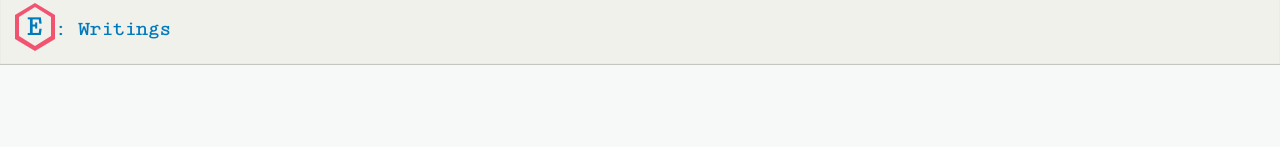
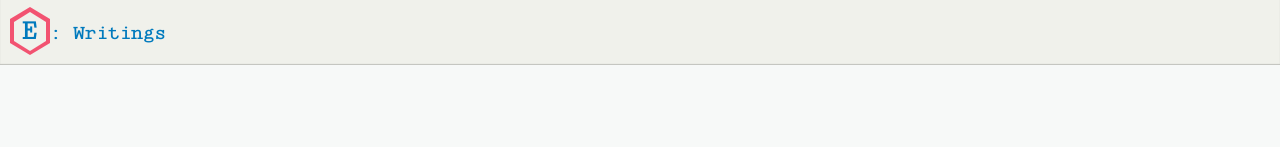
Before and after one commit to swans-one/swanstwo, a website: page src/html/writings/index.html in a window 1280 px wide. Shown: the top 147 px of the page. Drawn offline with nearby package versions, Linux system fonts and the light colour scheme; files that its build step writes are made by us from their sources.

Commit message:
Re-organized top-nav styles

```diff
--- /dev/null
+++ b/src/css/top-nav.scss
@@ -0,0 +1,27 @@
+@import 'colors';
+
+nav {
+    font-family: BlackboxMonoSerifBold, Courier, mono;
+    font-size: 1.1em;
+    background-color: $color-faceless-taupe;
+    padding-left: 10px;
+    box-shadow: inset 0px -1px 1px rgba($color-field-of-thorns-black, 0.2);
+    flex: 0 0 65px;
+
+    a {
+        &:visited { color: $color-toy-blue; }
+        &:hover { color: $color-berry-munch-pink; }
+    }
+
+    ol {
+        height: 100%;
+        display: flex;
+        align-items: center;
+    }
+    li {
+        &:before {
+            content: ": ";
+            color: $color-toy-blue; }
+        &:first-child:before { content: "" }
+    }
+}
--- a/src/css/writings/base_post.scss
+++ b/src/css/writings/base_post.scss
@@ -1,6 +1,7 @@
 @import '../base';
 
 @import '../hex-lib';
+@import '../top-nav';
 
 @import 'gradient_rule';
 
@@ -9,32 +10,6 @@ body {
     display: flex;
     flex-direction: column;
     height: 100%;
-}
-
-nav {
-    font-family: BlackboxMonoSerifBold, Courier, mono;
-    font-size: 1.1em;
-    background-color: $color-faceless-taupe;
-    padding-left: 10px;
-    box-shadow: inset 0px -1px 1px rgba($color-field-of-thorns-black, 0.2);
-    flex: 0 0 65px;
-
-    a {
-        &:visited { color: $color-toy-blue; }
-        &:hover { color: $color-berry-munch-pink; }
-    }
-
-    ol {
-        height: 100%;
-        display: flex;
-        align-items: center;
-    }
-    li {
-        &:before {
-            content: ": ";
-            color: $color-toy-blue; }
-        &:first-child:before { content: "" }
-    }
 }
 
 article {
--- a/src/css/writings/writings_list.scss
+++ b/src/css/writings/writings_list.scss
@@ -1,7 +1,13 @@
 @import '../base';
 
 @import '../hex-lib';
-@import '../headerfooter';
+@import '../top-nav';
+
+body {
+    display: flex;
+    flex-direction: column;
+    height: 100%;
+}
 
 #writings-list {
     margin-left: 10%;
--- a/src/html/writings/index.html
+++ b/src/html/writings/index.html
@@ -3,11 +3,15 @@
 <html>
 
 <head>
+  <meta charset="utf-8">
+  <title>Writings</title>
   <link rel="stylesheet" type="text/css" href="/css/writings/writings_list.css" />
 </head>
 
 <body>
-<nav id="top-bar">
+<nav>
+  <ol>
+    <li>
       <div id="hex">
         <a href="/">
           <div class="hex-40">
@@ -19,12 +23,12 @@
           </div>
         </a>
       </div>
-  <ol>
+    </li>
+    <li class="breadcrumb">
       <a href="/writings">
-      <li class="breadcrumb">
 	Writings
+      </a>
     </li>
-    </a>
   </ol>
 </nav>
 
```
Also changed, not shown: 1 other file. Lines whose indentation alone changed are shown as unchanged.
